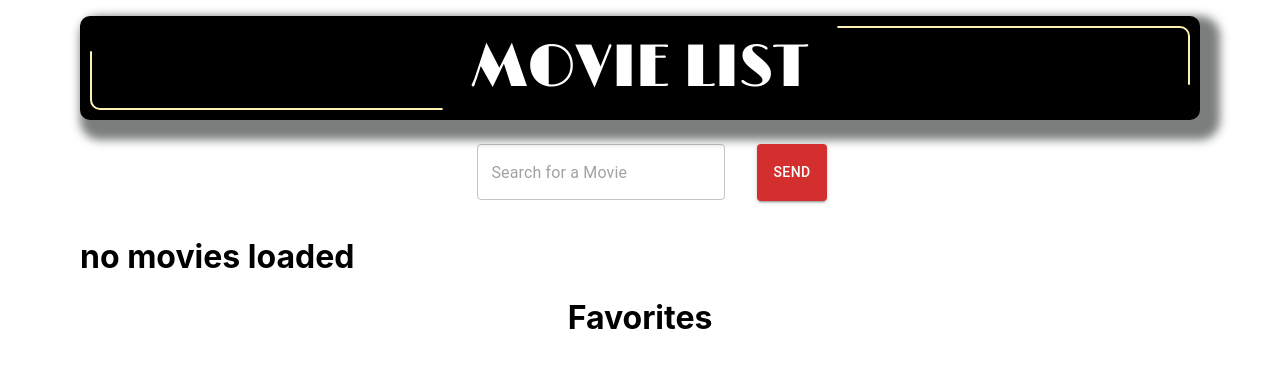
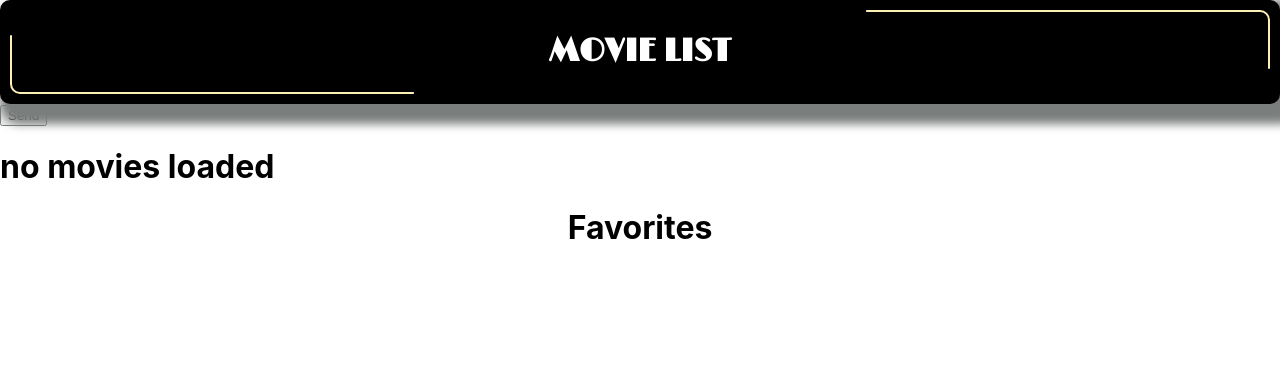
Before and after one commit to SDytewski/search, a React (Create React App) app: page / in a window 1280 px wide. Shown: the top 368 px of the page. Built offline with nearby package versions, Linux system fonts and the light colour scheme.

Commit message:
uninstall material ui

```diff
--- a/package.json
+++ b/package.json
@@ -3,7 +3,6 @@
   "version": "0.1.0",
   "private": true,
   "dependencies": {
-    "@mui/lab": "^5.0.0-alpha.146",
     "@react-spring/web": "^9.7.3",
     "@testing-library/jest-dom": "^5.16.5",
     "@testing-library/react": "^13.4.0",
@@ -12,7 +11,6 @@
     "react": "^18.2.0",
     "react-dom": "^18.2.0",
     "react-hook-form": "^7.46.1",
-    "react-material-ui-carousel": "^3.4.2",
     "react-scripts": "5.0.1",
     "web-vitals": "^2.1.4"
   },
--- a/src/components/Movielist.js
+++ b/src/components/Movielist.js
@@ -1,32 +1,9 @@
 import { useState, useEffect } from 'react';
 import * as React from 'react';
-import AppBar from '@mui/material/AppBar';
-import Button from '@mui/material/Button';
-import CameraIcon from '@mui/icons-material/PhotoCamera';
-import Card from '@mui/material/Card';
-import CardActions from '@mui/material/CardActions';
-import CardContent from '@mui/material/CardContent';
-import CardMedia from '@mui/material/CardMedia';
-import CssBaseline from '@mui/material/CssBaseline';
-import Grid from '@mui/material/Grid';
-import Box from '@mui/material/Box';
-import Typography from '@mui/material/Typography';
-import Container from '@mui/material/Container';
-import CardActionArea from '@mui/material/CardActionArea';
-import { Paper } from '@mui/material';
-import { styled } from '@mui/material/styles';
-import TextField from '@mui/material/TextField';
+
 import { set, useForm } from "react-hook-form";
-import FavoriteIcon from '@mui/icons-material/Favorite';
-import Tabs from '@mui/material/Tabs';
 
-import {
-  Tab
-} from '@mui/material';
-import {
-  TabList,
-  TabContext, TabPanel
-} from '@mui/lab';
+
 
 
 // const theme = createTheme({
@@ -37,13 +14,6 @@ import {
 // });
 
 
-const Item = styled(Paper)(({ theme }) => ({
-  backgroundColor: theme.palette.mode === 'dark' ? '#1A2027' : '#fff',
-  ...theme.typography.body2,
-  padding: theme.spacing(1),
-  textAlign: 'center',
-  color: theme.palette.text.secondary,
-}));
 
 
 function Movielist() {
@@ -150,17 +120,17 @@ function Movielist() {
   return (
     // <ThemeProvider theme={theme}>
 
-    <Container maxWidth="lg">
-      <Box sx={{ flexGrow: 1 }} padding={2} >
-        <Grid container spacing={2} >
+    <div>
+      <div>
+        <div >
 
-          <Grid item xs={12}>
+          <div>
 
             {/* <Item> */}
             {/* <div className='container-fluid movie-app'>
               <div className='search'> */}
 
-            <Typography variant="h2" color="common.white"
+            <h1
               align="center"
 
               id="sign"
@@ -168,21 +138,14 @@ function Movielist() {
 
             >MOVIE LIST
 
-            </Typography>
+            </h1>
 
 
-            <Grid
-              container
-              spacing={0}
-              direction="column"
-              alignItems="center"
-              justifyContent="center"
-            // sx={{ minHeight: '100vh' }}
-            >
-              <Grid item xs={3}>
+            <div>
+              <div>
                 <form onSubmit={handleSubmit(onSubmit)} >
 
-                  <TextField id="outlined-basic"
+                  <idv id="outlined-basic"
                     type="text"
                     name="movie"
                     value={searchTerm}
@@ -202,13 +165,13 @@ function Movielist() {
                     }} />
 
 
-                  <Button className="add-button" color="error" variant="contained" type="submit" sx={{ ml: 2, mt: 3, p: 2, }} onSubmit={(e) => names(searchTerm)}>
+                  <button className="add-button" color="error" variant="contained" type="submit" sx={{ ml: 2, mt: 3, p: 2, }} onSubmit={(e) => names(searchTerm)}>
                     Send
-                  </Button>{ }
+                  </button>{ }
 
                 </form>
-              </Grid>
-            </Grid>
+              </div>
+            </div>
             {/* </Item> */}
 
             {/* <div id="people">
@@ -224,65 +187,65 @@ function Movielist() {
             {name.length === 0 ? (<h1>no movies loaded</h1>) :
 
 
-              <Box sx={{ borderBottom: 1, borderColor: 'divider' }}>
+              <div>
 
 
 
-                <Grid item xs={12}>
+                <div>
                   <h1 style={{ textAlign: "center" }}>Movies</h1>
-                  <Grid container direction="row" id="row">
+                  <div direction="row" id="row">
                     {/* <div className="carousel">
                     <Carousel animation="fade" navButtonsAlwaysVisible autoPlay={false} sx={{ maxHeight: 650, width: '50%' }}> */}
                     {
                       (name.map((movie, index) => (
 
-                        <Grid item className="card" key={movie.id} xs={3}  >
-                          <Card
+                        <div>
+                          <div
                             sx={{ minWidth: 200, maxWidth: 220 }}
                             style={{ display: "flex" }}
 
                           >
 
-                            <CardActionArea onClick={() => { saveMovie(movie.Poster, setStar) }}>
+                            <div onClick={() => { saveMovie(movie.Poster, setStar) }}>
 
 
-                              <CardMedia
+                              <div
                                 className="example"
                                 component="img"
                                 sx={{ maxHeight: 200, width: '100%', display: 'flex', flexDirection: 'row' }}
                                 alt="The house from the offer."
                                 src={movie.Poster}
                               />
-                              {movie.Poster === star ? <FavoriteIcon color="error" /> : (<p>No Favorite</p>)}
+                              {movie.Poster === star ? < div>Favorite </div> : (<p>No Favorite</p>)}
 
 
-                            </CardActionArea>
-                          </Card>
-                        </Grid>
+                            </div>
+                          </div>
+                        </div>
 
                       )))
                     }
 
                     {/* </Grid> */}
-                  </Grid>
-                </Grid>
-              </Box>
+                  </div>
+                </div>
+              </div>
             }
 
             {/* <Grid xs={4}> <h1>Favorites</h1> </Grid> */}
 
 
-            <Grid item xs={12}>
+            <div xs={12}>
               <h1 style={{ textAlign: "center" }}>Favorites</h1>
-              <Grid container className="row" space={1}>
+              <div container className="row" space={1}>
                 {
 
                   (favorites.toReversed().map((movs, i) => (
 
 
-                    <Grid item className="card" key={movs.id}>
+                    <div className="card" key={movs.id}>
                       {/* <Grid item xs={2}> */}
-                      <Card
+                      <div
                         sx={{ minWidth: 200, maxWidth: 200 }}
                         style={{ display: "flex" }}
                       >
@@ -292,7 +255,7 @@ function Movielist() {
                           onMouseLeave={hideButton}>
 
                           {/* <Card> */}
-                          <CardMedia
+                          <div
 
                             style={{
                               marginLeft: "auto",
@@ -316,33 +279,33 @@ function Movielist() {
 
 
 
-                          <Button
+                          <button
 
                             style={{ maxWidth: '130px', display: see === i ? 'block' : 'none' }} onClick={() => { deleteMovie(movs.movPoster, favorites) }}>
-                            Delete HERE</Button>
+                            Delete HERE</button>
 
                         </div>
-                      </Card>
+                      </div>
                       {/* </Grid> */}
-                    </Grid>
+                    </div>
 
 
 
                   )))
                   // </div>
                 }
-              </Grid>
-            </Grid>
+              </div>
+            </div>
 
 
 
 
 
-          </Grid>
+          </div>
 
-        </Grid>
-      </Box>
-    </Container>
+        </div>
+      </div>
+    </div>
     // </ThemeProvider>
 
   );
```
Also changed, not shown: 1 other file (tests, documents, lock files or other folders).
